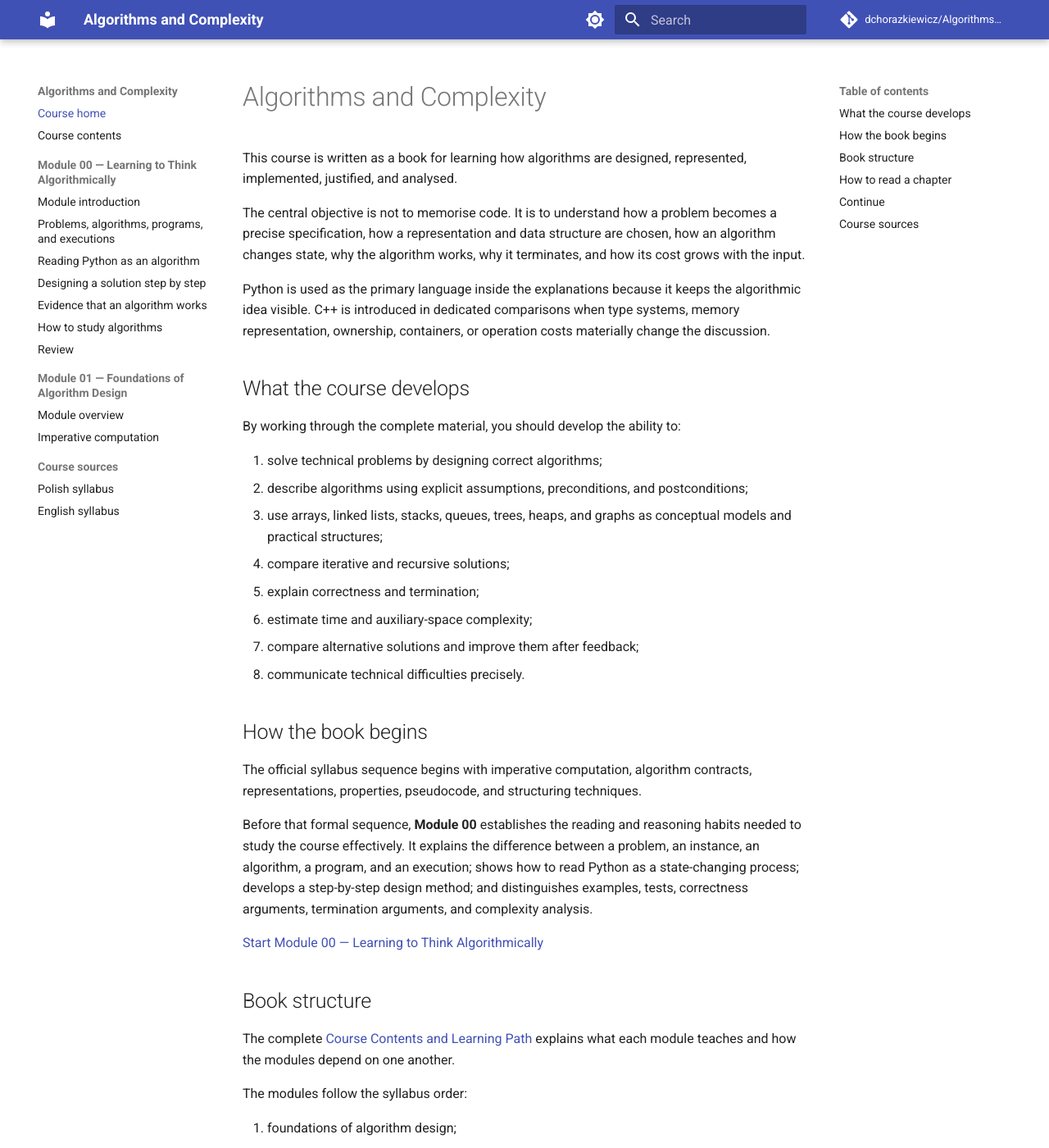
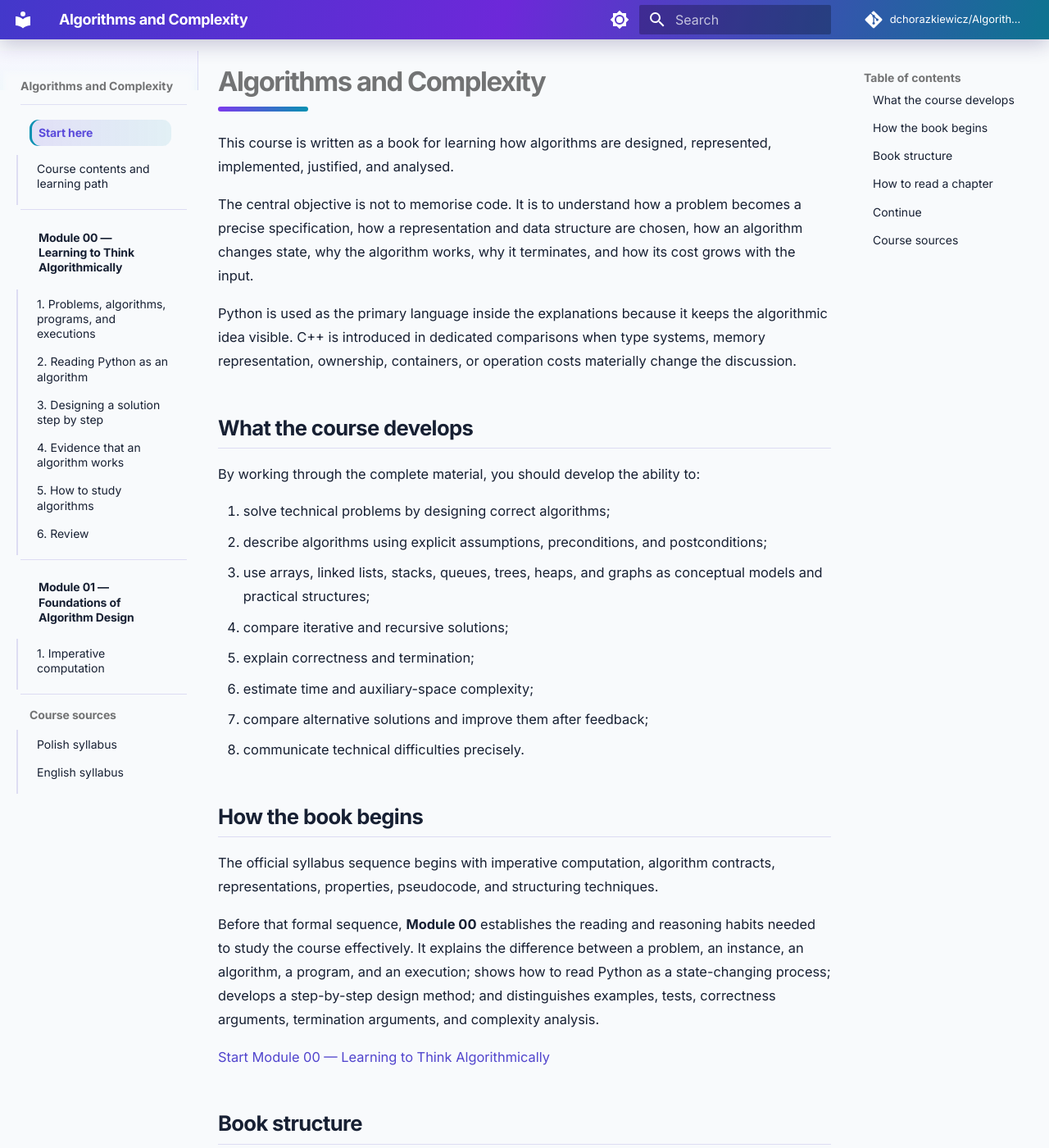
Before and after one commit to dchorazkiewicz/Algorithms_and_Complexity, an MkDocs documentation site: the page built from docs/index.md, in a window 1280 px wide and 1400 px high. Shown: the whole window at 82% size. Built offline with MkDocs 1.6.1 and Material for MkDocs 9.7.7, drawn with Linux system fonts in a browser that asks for light colours; comment, search, counter and statistics services are not loaded; some of the changed text lies outside the part shown.

Commit message:
Improve MkDocs hierarchy, navigation and visual theme

```diff
--- a/mkdocs.yml
+++ b/mkdocs.yml
@@ -8,11 +8,21 @@
 theme:
   name: material
   language: en
+  font:
+    text: Inter
+    code: JetBrains Mono
   features:
     - navigation.instant
+    - navigation.instant.prefetch
+    - navigation.instant.progress
+    - navigation.tracking
     - navigation.sections
+    - navigation.expand
+    - navigation.path
+    - navigation.indexes
     - navigation.top
     - navigation.footer
+    - toc.follow
     - search.highlight
     - search.suggest
     - content.code.copy
@@ -20,11 +30,15 @@
   palette:
     - media: "(prefers-color-scheme: light)"
       scheme: default
+      primary: custom
+      accent: custom
       toggle:
         icon: material/brightness-7
         name: Switch to dark mode
     - media: "(prefers-color-scheme: dark)"
       scheme: slate
+      primary: custom
+      accent: custom
       toggle:
         icon: material/brightness-4
         name: Switch to light mode
@@ -49,24 +63,28 @@
   - pymdownx.arithmatex:
       generic: true
 
+extra_css:
+  - stylesheets/extra.css
+
 extra_javascript:
   - javascripts/mathjax.js
   - https://unpkg.com/mathjax@3/es5/tex-mml-chtml.js
 
 nav:
-  - Course home: index.md
-  - Course contents: course/index.md
+  - Start here:
+      - Course home: index.md
+      - Course contents and learning path: course/index.md
   - Module 00 — Learning to Think Algorithmically:
-      - Module introduction: course/00-learning-to-think-algorithmically/index.md
-      - Problems, algorithms, programs, and executions: course/00-learning-to-think-algorithmically/01-problems-algorithms-programs.md
-      - Reading Python as an algorithm: course/00-learning-to-think-algorithmically/02-reading-python-as-an-algorithm.md
-      - Designing a solution step by step: course/00-learning-to-think-algorithmically/03-designing-a-solution.md
-      - Evidence that an algorithm works: course/00-learning-to-think-algorithmically/04-evidence-correctness-and-cost.md
-      - How to study algorithms: course/00-learning-to-think-algorithmically/05-how-to-study-algorithms.md
-      - Review: course/00-learning-to-think-algorithmically/review.md
+      - course/00-learning-to-think-algorithmically/index.md
+      - 1. Problems, algorithms, programs, and executions: course/00-learning-to-think-algorithmically/01-problems-algorithms-programs.md
+      - 2. Reading Python as an algorithm: course/00-learning-to-think-algorithmically/02-reading-python-as-an-algorithm.md
+      - 3. Designing a solution step by step: course/00-learning-to-think-algorithmically/03-designing-a-solution.md
+      - 4. Evidence that an algorithm works: course/00-learning-to-think-algorithmically/04-evidence-correctness-and-cost.md
+      - 5. How to study algorithms: course/00-learning-to-think-algorithmically/05-how-to-study-algorithms.md
+      - 6. Review: course/00-learning-to-think-algorithmically/review.md
   - Module 01 — Foundations of Algorithm Design:
-      - Module overview: course/01-foundations-of-algorithm-design/index.md
-      - Imperative computation: course/01-foundations-of-algorithm-design/imperative-computation.md
+      - course/01-foundations-of-algorithm-design/index.md
+      - 1. Imperative computation: course/01-foundations-of-algorithm-design/imperative-computation.md
   - Course sources:
       - Polish syllabus: source/syllabus-pl.md
       - English syllabus: source/syllabus-en.md
```
